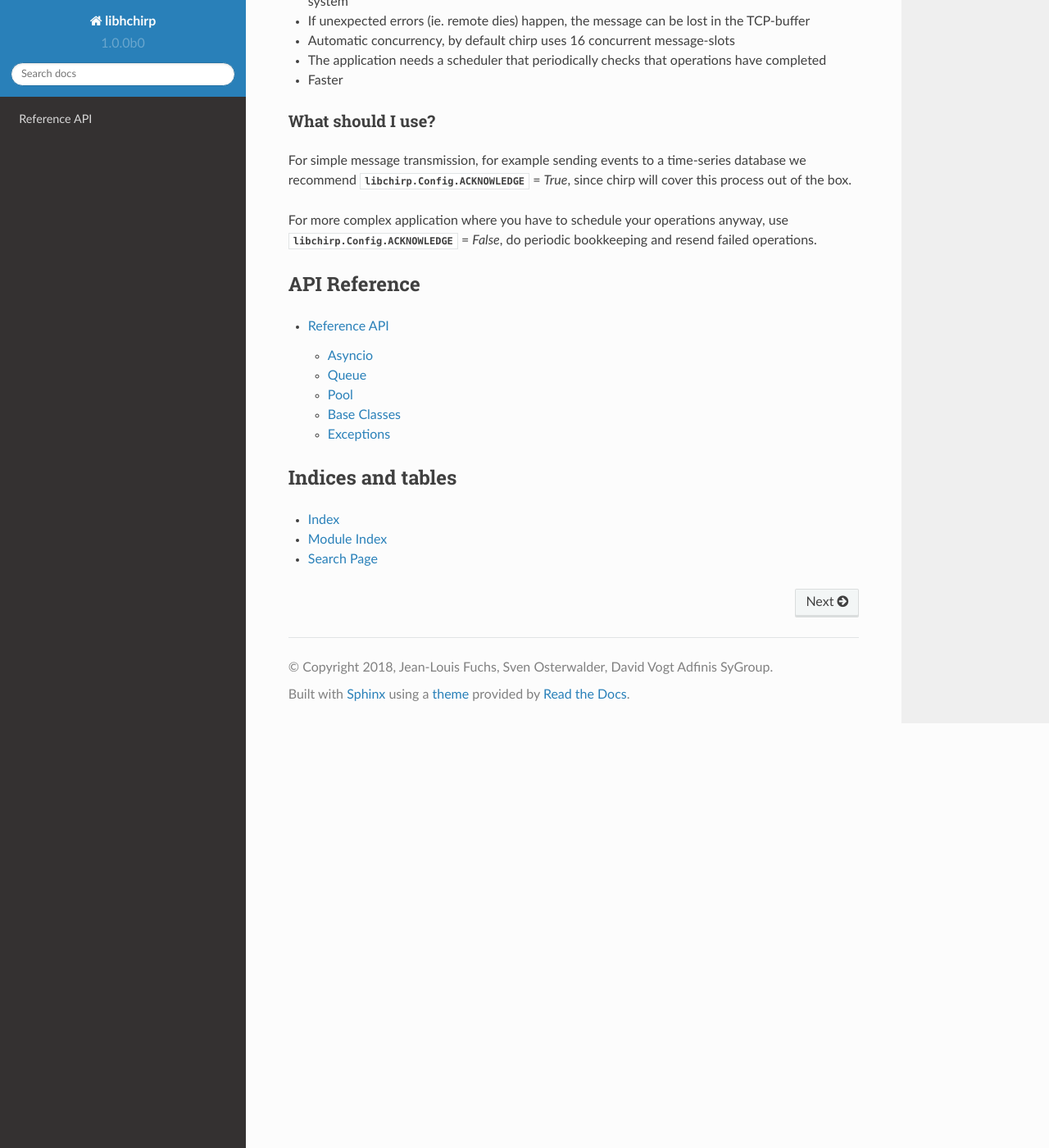
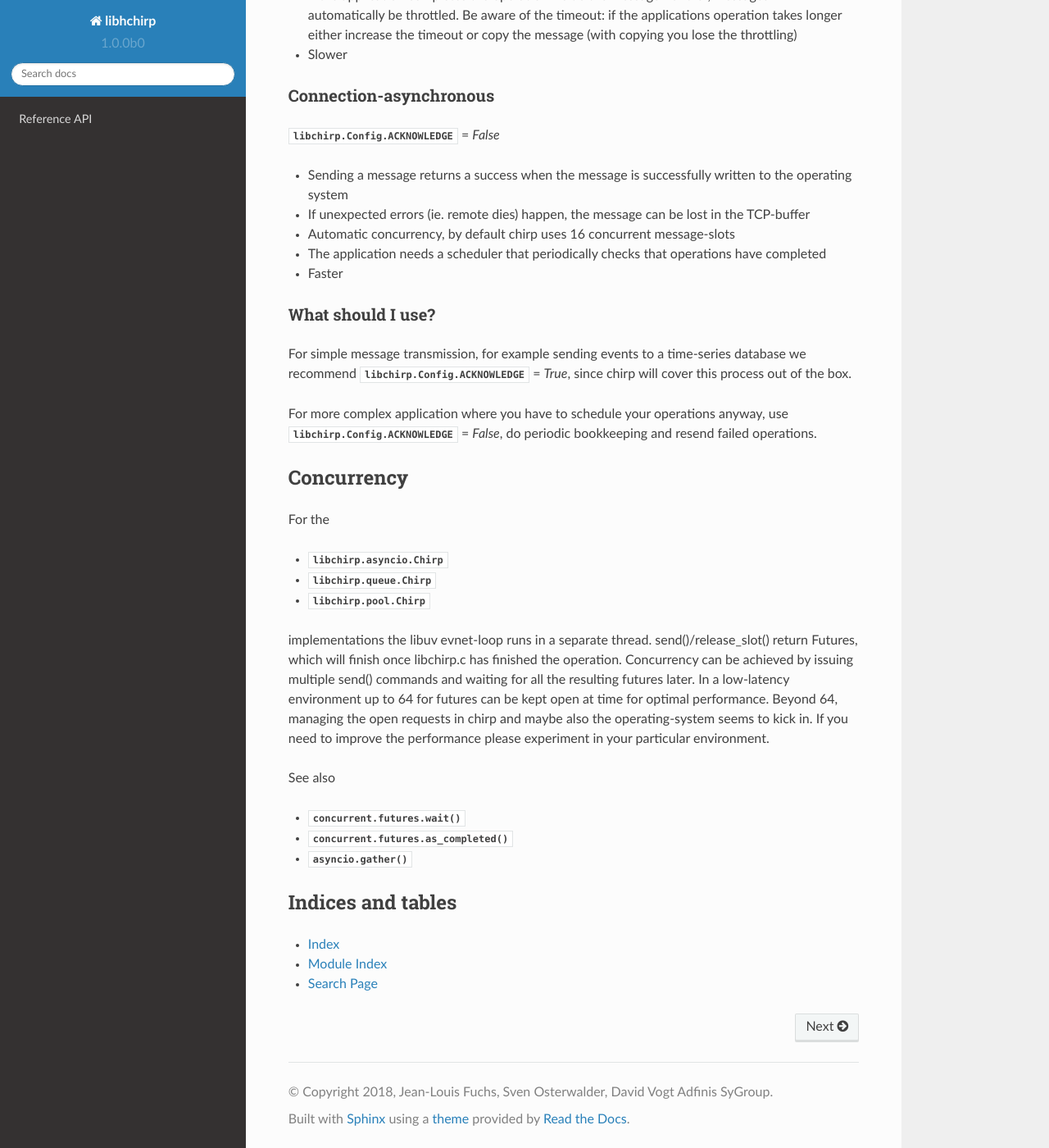
Before and after one commit to zhouxiaomao/python-chirp, a Sphinx documentation site: the page built from doc/index.rst, in a window 1280 px wide and 1400 px high, scrolled down 1522 px. Shown: the whole window at 82% size. Built offline with Sphinx 7.4.7 and the Read the Docs theme 2.0.0, drawn with Linux system fonts in a browser that asks for light colours; some of the changed text lies outside the part shown.

Commit message:
Improve documentation

```diff
--- a/doc/index.rst
+++ b/doc/index.rst
@@ -88,13 +97,35 @@ For more complex application where you have to schedule your operations anyway,
 use :py:attr:`libchirp.Config.ACKNOWLEDGE` = `False`, do periodic bookkeeping
 and resend failed operations.
 
-API Reference
-=============
+.. _concurrency:
 
-.. toctree::
-   :maxdepth: 2
+Concurrency
+===========
 
-   std_api.rst
+For the
+
+* :py:mod:`libchirp.asyncio.Chirp`
+
+* :py:mod:`libchirp.queue.Chirp`
+
+* :py:mod:`libchirp.pool.Chirp`
+
+implementations the libuv evnet-loop runs in a separate thread.
+send()/release_slot() return Futures, which will finish once libchirp.c has
+finished the operation.  Concurrency can be achieved by issuing multiple send()
+commands and waiting for all the resulting futures later. In a low-latency
+environment up to 64 for futures can be kept open at time for optimal
+performance. Beyond 64, managing the open requests in chirp and maybe also the
+operating-system seems to kick in.  If you need to improve the performance
+please experiment in your particular environment.
+
+See also
+
+* :py:func:`concurrent.futures.wait`
+
+* :py:func:`concurrent.futures.as_completed`
+
+* :py:func:`asyncio.gather`
 
 Indices and tables
 ==================
```
Also changed, not shown: other parts of doc/index.rst (+9 -0 lines), doc/asyncio.rst (+7 -0 lines), doc/pool.rst (+9 -1 lines), doc/queue.rst (+9 -1 lines), libchirp/__init__.py (+12 -14 lines), 3 other files.
